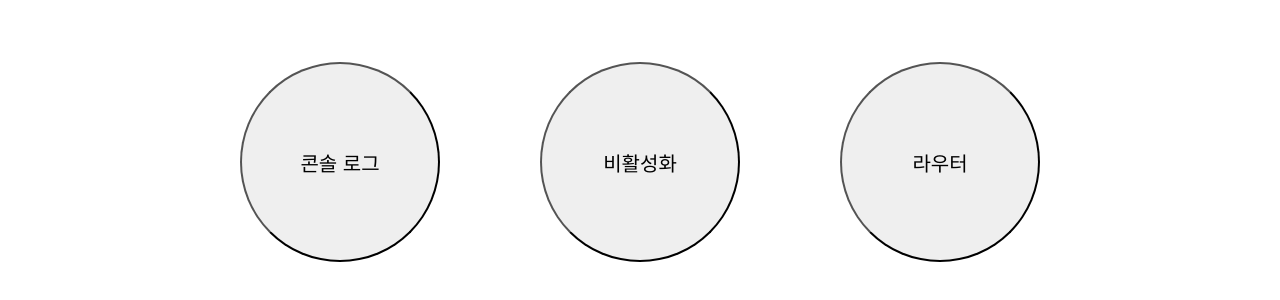
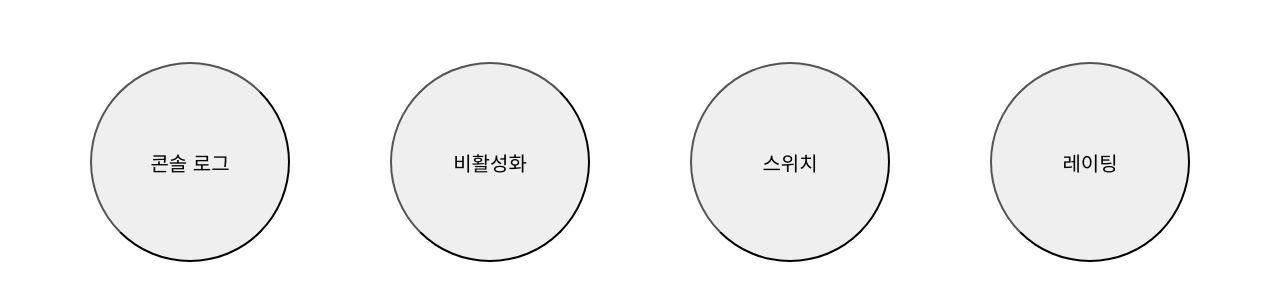
Before and after one commit to limdumb/React-Study, a React (Create React App) app: page / in a window 1280 px wide. Shown: the part 238-538 px from the top of the page. Built offline with nearby package versions, Linux system fonts and the light colour scheme.

Commit message:
레이팅 버튼 생성

```diff
--- a/src/Components/Buttons.jsx
+++ b/src/Components/Buttons.jsx
@@ -20,7 +20,8 @@ export default function Buttons() {
         e.target.disabled = true;
     })}
     >비활성화</StyledButton>
-    <Link to="/toggle"><StyledButton>라우터</StyledButton></Link>
+    <Link to="/toggle"><StyledButton>스위치</StyledButton></Link>
+    <StyledButton>레이팅</StyledButton>
     </>
     );
 }
```
